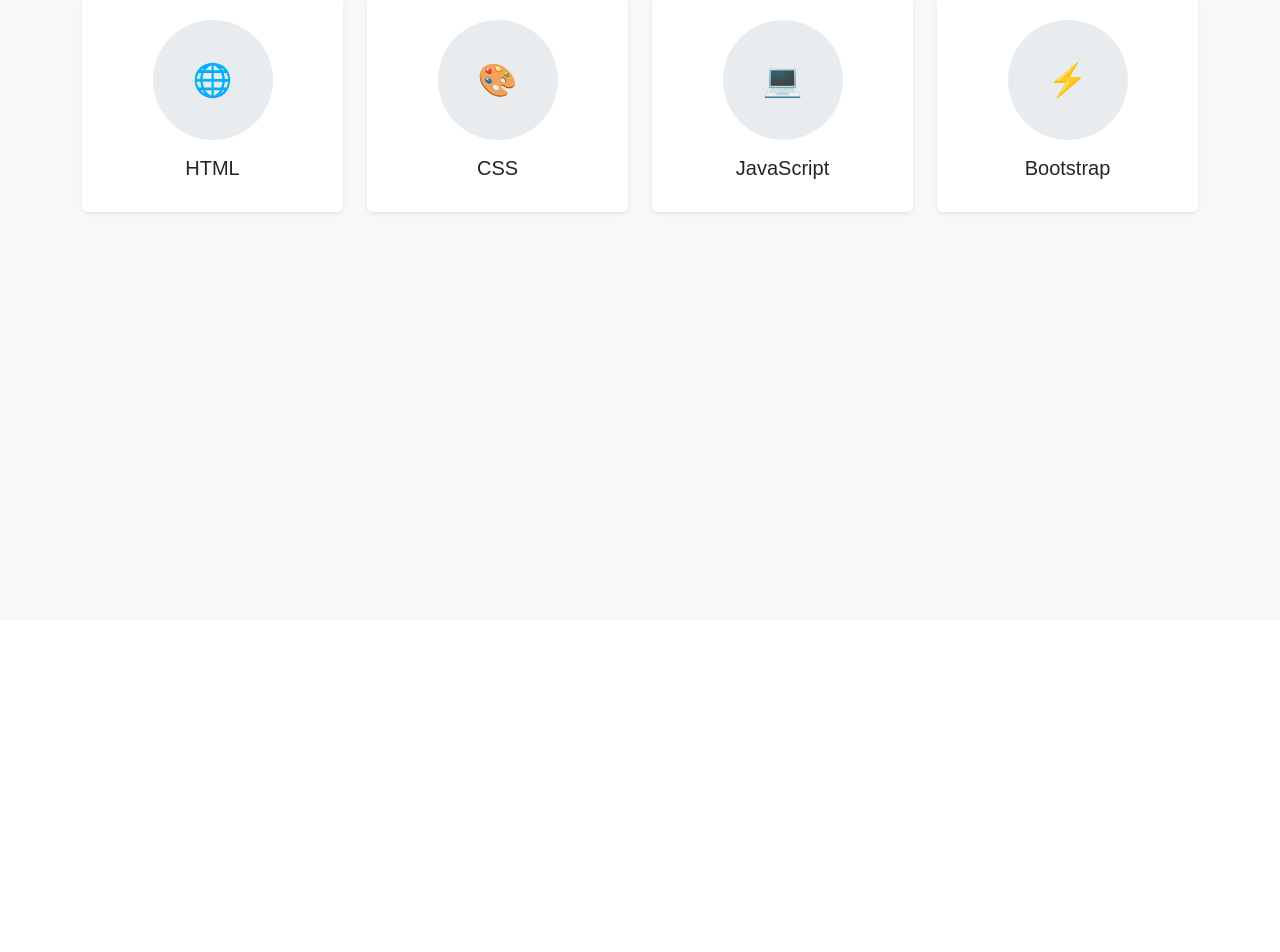
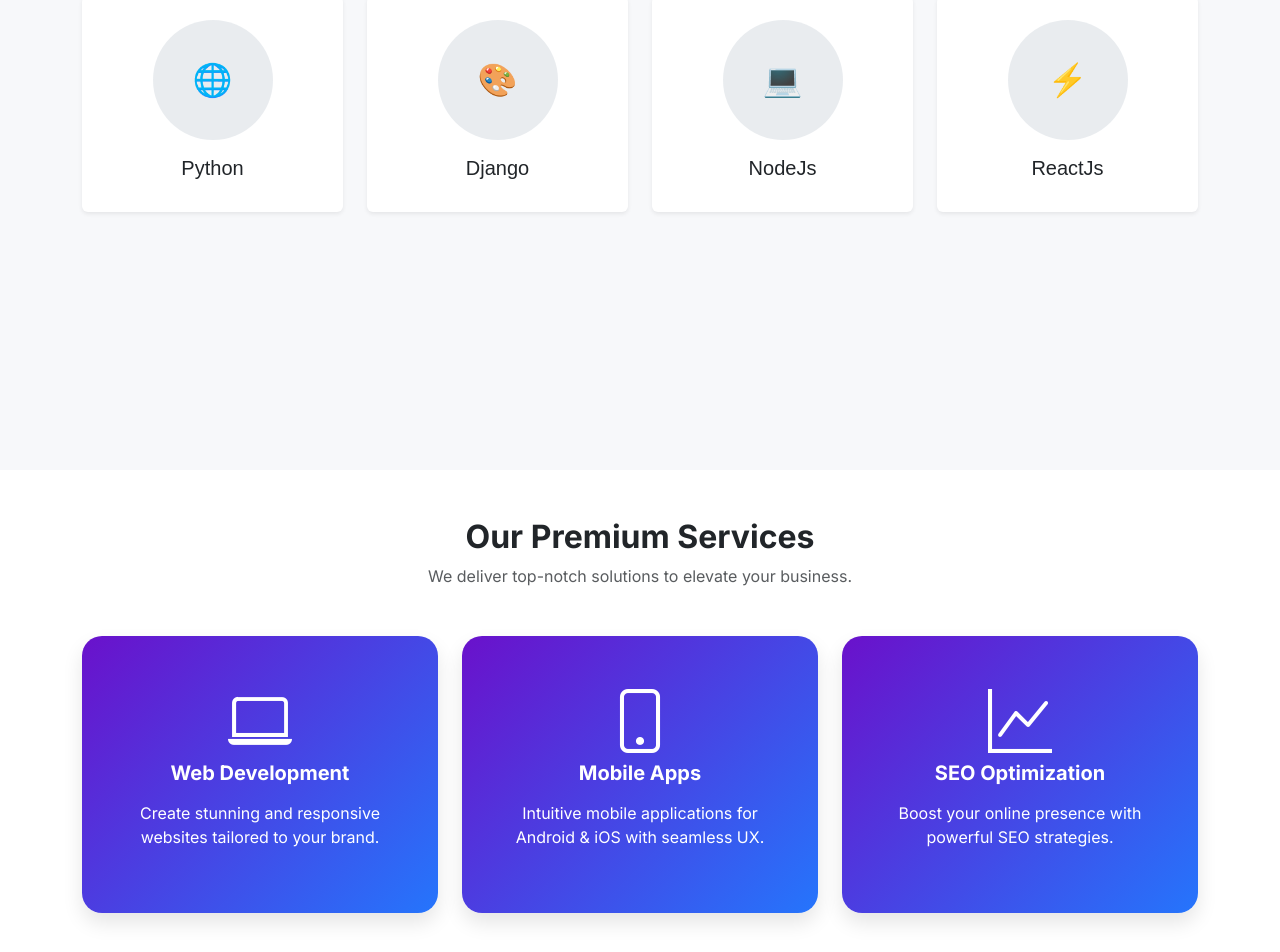
Before and after one commit to alfinarif/nodejs_practices, a React (Vite) app in the folder MernProjects/portfolio/portfolio_client/: page / in a window 1280 px wide. Shown: the part 1004-1956 px from the top of the page. Before the commit the page ends 1624 px from the top, so only its background shows below. Built offline with nearby package versions, Linux system fonts and the light colour scheme.

Commit message:
portfolio

```diff
--- a/MernProjects/portfolio/portfolio_client/index.html
+++ b/MernProjects/portfolio/portfolio_client/index.html
@@ -5,6 +5,8 @@
     <link rel="icon" type="image/svg+xml" href="/vite.svg" />
     <meta name="viewport" content="width=device-width, initial-scale=1.0" />
     <link href="https://cdn.jsdelivr.net/npm/bootstrap@5.3.0/dist/css/bootstrap.min.css" rel="stylesheet">
+    <!-- Bootstrap Icons -->
+    <link href="https://cdn.jsdelivr.net/npm/bootstrap-icons@1.10.5/font/bootstrap-icons.css" rel="stylesheet">
     <link href="https://fonts.googleapis.com/css2?family=Inter:wght@400;700&family=JetBrains+Mono&display=swap" rel="stylesheet">
 
     <title>portfolio_client</title>
--- a/MernProjects/portfolio/portfolio_client/src/App.jsx
+++ b/MernProjects/portfolio/portfolio_client/src/App.jsx
@@ -1,6 +1,7 @@
 import {NavbarComponent} from "./components/common/NavbarComponent.jsx";
 import {HeroSection} from "./components/heroSection/HeroSection.jsx";
 import {SkillSection} from "./components/skillSection/SkillSection.jsx";
+import {ServiceSection} from "./components/serviceSection/ServiceSection.jsx";
 
 
 function App() {
@@ -11,6 +12,7 @@
         <NavbarComponent/>
         <HeroSection/>
         <SkillSection/>
+        <ServiceSection/>
 
 
     </>
--- /dev/null
+++ b/MernProjects/portfolio/portfolio_client/src/assets/css/serviceSection.css
@@ -0,0 +1,64 @@
+
+/* Services Section */
+#services {
+    background-color: #fff;
+}
+
+/* Service Cards */
+.service-card {
+    background: linear-gradient(135deg, #6a11cb, #2575fc);
+    color: #fff;
+    border-radius: 20px;
+    transition: all 0.4s ease;
+    position: relative;
+    overflow: hidden;
+    box-shadow: 0 10px 20px rgba(0,0,0,0.1);
+}
+
+.service-card i {
+    transition: transform 0.4s ease;
+    color: #fff;
+}
+
+.service-card h5, .service-card p {
+    transition: transform 0.4s ease;
+}
+
+.service-card:hover {
+    transform: translateY(-15px) scale(1.05);
+    box-shadow: 0 25px 35px rgba(0,0,0,0.2);
+}
+
+.service-card:hover i {
+    transform: rotate(15deg) scale(1.2);
+}
+
+.service-card:hover h5, .service-card:hover p {
+    transform: translateY(-5px);
+}
+
+/* Responsive tweaks */
+
+@media screen and (min-width: 600px) {
+    #services {
+        margin-top: -260px!important;
+        background-color: #fff;
+    }
+}
+
+@media screen and (min-width: 768px) {
+    #services {
+        margin-top: -260px!important;
+        background-color: #fff;
+    }
+    .service-card {
+        padding: 3rem 2rem;
+    }
+}
+
+@media screen and (min-width: 992px) {
+    #services {
+        margin-top: -150px!important;
+        background-color: #fff;
+    }
+}
--- /dev/null
+++ b/MernProjects/portfolio/portfolio_client/src/assets/helpers/serviceSection.js
@@ -0,0 +1,17 @@
+// Add a new service dynamically
+document.addEventListener('DOMContentLoaded', () => {
+    const servicesContainer = document.getElementById('services-cards');
+
+    const newService = document.createElement('div');
+    newService.classList.add('col-md-6', 'col-lg-4');
+
+    newService.innerHTML = `
+        <div class="service-card p-5 text-center h-100">
+            <i class="bi bi-cloud-arrow-up display-3 mb-3"></i>
+            <h5 class="fw-bold mb-3">Cloud Services</h5>
+            <p>Reliable cloud hosting and storage solutions to scale your business seamlessly.</p>
+        </div>
+    `;
+
+    servicesContainer.appendChild(newService);
+});
--- /dev/null
+++ b/MernProjects/portfolio/portfolio_client/src/components/serviceSection/ServiceSection.jsx
@@ -0,0 +1,37 @@
+export const ServiceSection = () => {
+    return (
+        <>
+            <section id="services" className="py-5">
+                <div className="container">
+                    <div className="text-center mb-5">
+                        <h2 className="fw-bold">Our Premium Services</h2>
+                        <p className="text-muted">We deliver top-notch solutions to elevate your business.</p>
+                    </div>
+                    <div className="row g-4" id="services-cards">
+                        <div className="col-md-6 col-lg-4">
+                            <div className="service-card p-5 text-center h-100">
+                                <i className="bi bi-laptop display-3 mb-3"></i>
+                                <h5 className="fw-bold mb-3">Web Development</h5>
+                                <p>Create stunning and responsive websites tailored to your brand.</p>
+                            </div>
+                        </div>
+                        <div className="col-md-6 col-lg-4">
+                            <div className="service-card p-5 text-center h-100">
+                                <i className="bi bi-phone display-3 mb-3"></i>
+                                <h5 className="fw-bold mb-3">Mobile Apps</h5>
+                                <p>Intuitive mobile applications for Android & iOS with seamless UX.</p>
+                            </div>
+                        </div>
+                        <div className="col-md-6 col-lg-4">
+                            <div className="service-card p-5 text-center h-100">
+                                <i className="bi bi-graph-up display-3 mb-3"></i>
+                                <h5 className="fw-bold mb-3">SEO Optimization</h5>
+                                <p>Boost your online presence with powerful SEO strategies.</p>
+                            </div>
+                        </div>
+                    </div>
+                </div>
+            </section>
+        </>
+    )
+}
--- a/MernProjects/portfolio/portfolio_client/src/components/skillSection/SkillSection.jsx
+++ b/MernProjects/portfolio/portfolio_client/src/components/skillSection/SkillSection.jsx
@@ -5,7 +5,7 @@
             <section id="skills" className="py-5 bg-gray-100">
                 <div className="container">
                     <div className="text-center mb-5">
-                        <h2 className="fw-bold">My Skills</h2>
+                        <h2 className="fw-bold">Most Used Technologies</h2>
                         <p className="text-muted">Expertise in modern web technologies</p>
                     </div>
 
@@ -15,7 +15,7 @@
                                 <div className="skill-circle" data-skill="95">
                                     <span className="skill-icon">🌐</span>
                                 </div>
-                                <h5 className="mt-3">HTML</h5>
+                                <h5 className="mt-3">Python</h5>
                             </div>
                         </div>
                         <div className="col-6 col-md-3">
@@ -23,7 +23,7 @@
                                 <div className="skill-circle" data-skill="90">
                                     <span className="skill-icon">🎨</span>
                                 </div>
-                                <h5 className="mt-3">CSS</h5>
+                                <h5 className="mt-3">Django</h5>
                             </div>
                         </div>
                         <div className="col-6 col-md-3">
@@ -31,7 +31,7 @@
                                 <div className="skill-circle" data-skill="85">
                                     <span className="skill-icon">💻</span>
                                 </div>
-                                <h5 className="mt-3">JavaScript</h5>
+                                <h5 className="mt-3">NodeJs</h5>
                             </div>
                         </div>
                         <div className="col-6 col-md-3">
@@ -39,9 +39,10 @@
                                 <div className="skill-circle" data-skill="90">
                                     <span className="skill-icon">⚡</span>
                                 </div>
-                                <h5 className="mt-3">Bootstrap</h5>
+                                <h5 className="mt-3">ReactJs</h5>
                             </div>
                         </div>
+
                     </div>
                 </div>
             </section>
--- a/MernProjects/portfolio/portfolio_client/src/main.jsx
+++ b/MernProjects/portfolio/portfolio_client/src/main.jsx
@@ -4,9 +4,12 @@
 import './assets/css/navbarStyle.css';
 import './assets/css/heroSection.css';
 import './assets/css/skillSection.css';
+import './assets/css/serviceSection.css';
+
 import './assets/helpers/navbarHelper.js';
 import './assets/helpers/heroSection.js';
 import './assets/helpers/skillSection.js';
+import './assets/helpers/serviceSection.js';
 
 createRoot(document.getElementById('root')).render(
   <StrictMode>
```
